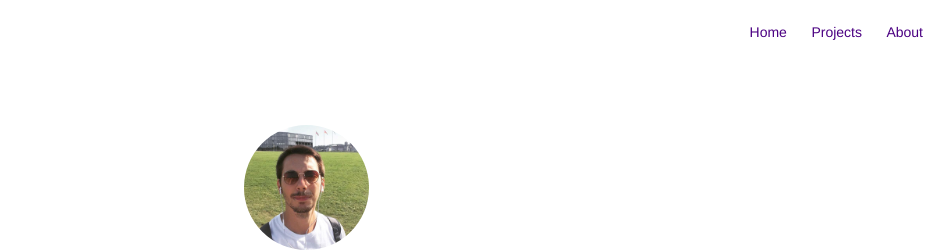
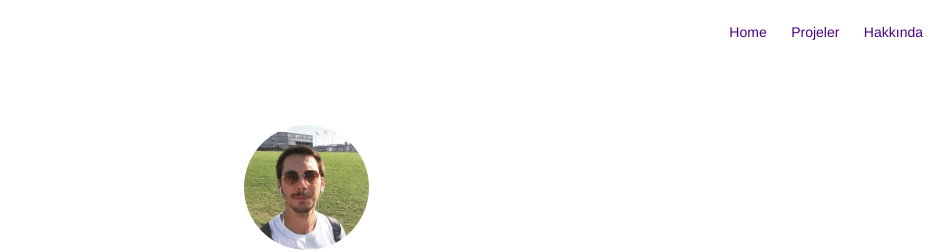
Before and after one commit to mdurmuss/mdurmuss.github.io, a Jekyll site: the page built from blog/index.html, in a window 1280 px wide. Shown: the top 252 px of the page, without its empty margins (334-1280 px from the left). Built offline with Jekyll 4.4.1, drawn with Linux system fonts in a browser that asks for light colours.

Commit message:
Update nav.html

```diff
--- a/_includes/nav.html
+++ b/_includes/nav.html
@@ -17,7 +17,7 @@
         {% if site.projects == true %}
             {% if page.title != "Projects" %}
                 <li class="item">
-                    <a class="link" href="{{ site.url }}/projects">Projects</a>
+                    <a class="link" href="{{ site.url }}/projects">Projeler</a>
                 </li>
             {% endif %}
         {% endif %}
@@ -25,7 +25,7 @@
         {% if site.about == true %}
             {% if page.title != "About" %}
                 <li class="item">
-                    <a class="link" href="{{ site.url }}/about">About</a>
+                    <a class="link" href="{{ site.url }}/about">Hakkında</a>
                 </li>
             {% endif %}
         {% endif %}
```
